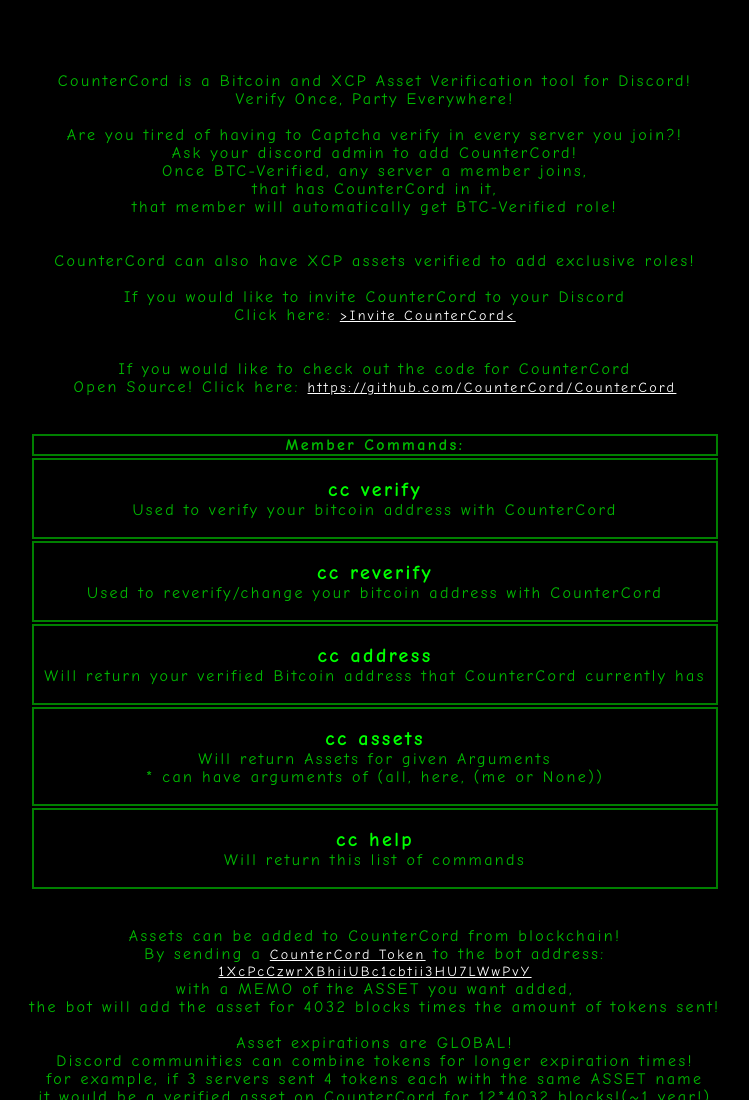
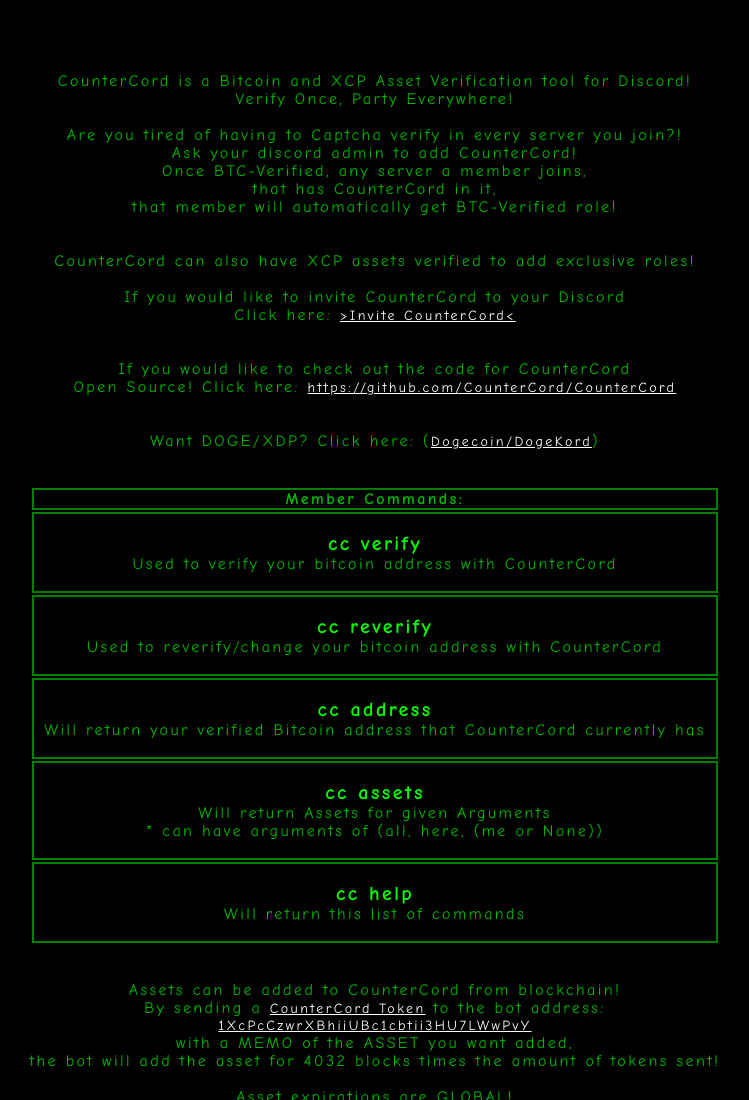
Before and after one commit to CounterCord/CounterCord.github.io, a plain HTML site: page index.html in a window 1280 px wide. Shown: the top 1100 px of the page, without its empty margins (264-1013 px from the left). Drawn offline with Linux system fonts and the light colour scheme.

Commit message:
adding DogeKord :D

```diff
--- a/index.html
+++ b/index.html
@@ -24,6 +24,9 @@
 <p>If you would like to invite CounterCord to your Discord<br>Click here: <a href="https://discord.com/oauth2/authorize?client_id=953709081670086746&permissions=8&scope=bot" target="_blank">>Invite CounterCord<</a></p>
 <br><br>
 <p>If you would like to check out the code for CounterCord<br>Open Source! Click here: <a href="https://github.com/CounterCord/CounterCord" target="_blank">https://github.com/CounterCord/CounterCord</a></p>
+<br><br>
+<p>Want DOGE/XDP? Click here: (<a href="DogeKord.html" target="_blank">Dogecoin/DogeKord</a>)</p>
+
 <br><br>
 <table>
   <th>Member Commands:</th>
```
